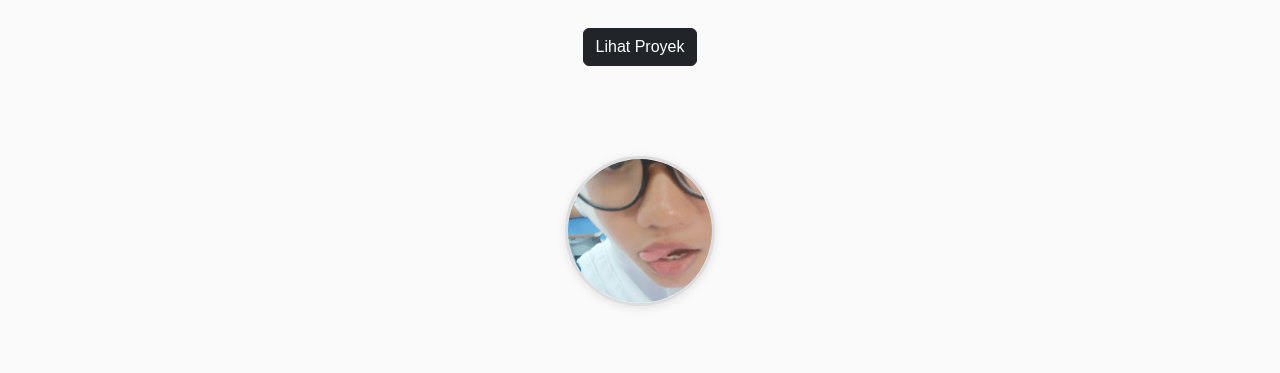
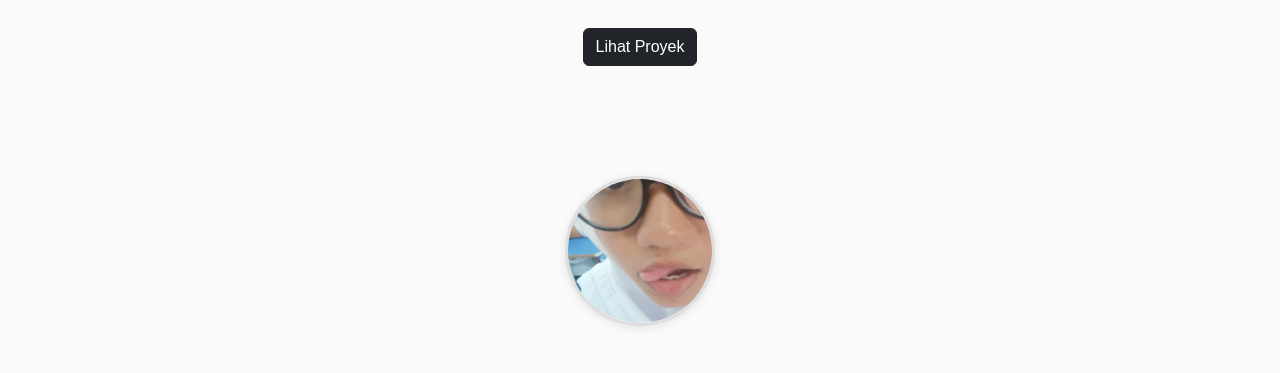
Before and after one commit to Izzan-commits/HTML-Bootstrap-Offline, a plain HTML site: page index.html in a window 1280 px wide. Shown: the part 283-656 px from the top of the page. Drawn offline with nearby package versions, Linux system fonts and the light colour scheme.

Commit message:
style.css

```diff
--- a/style.css
+++ b/style.css
@@ -49,7 +49,7 @@ body {
     display: flex;
     justify-content: center;
     margin-bottom: -10px;
-    margin-top: -30px;
+    margin-top: -10px;
 }
 
 .profile-img {
```
